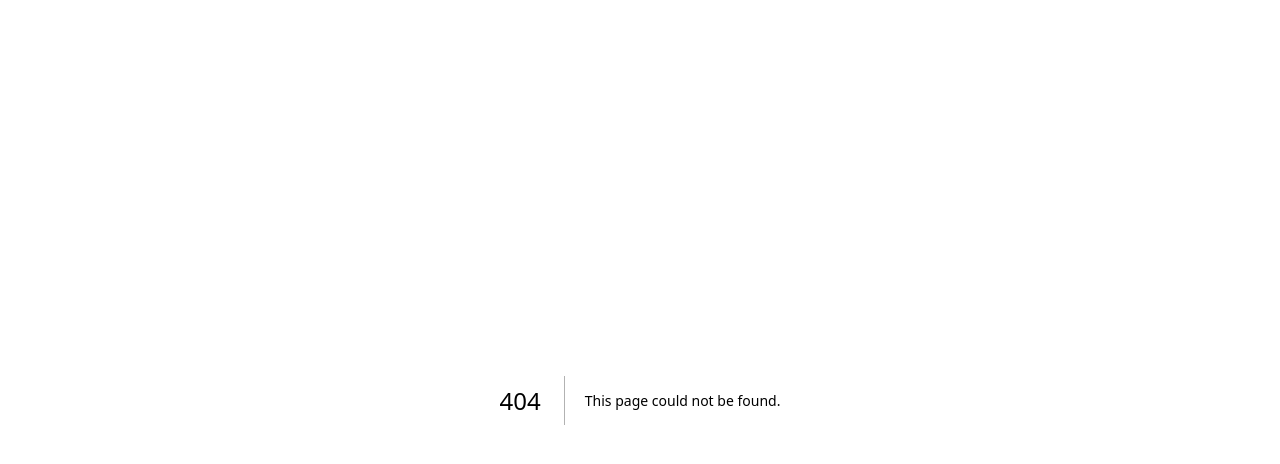
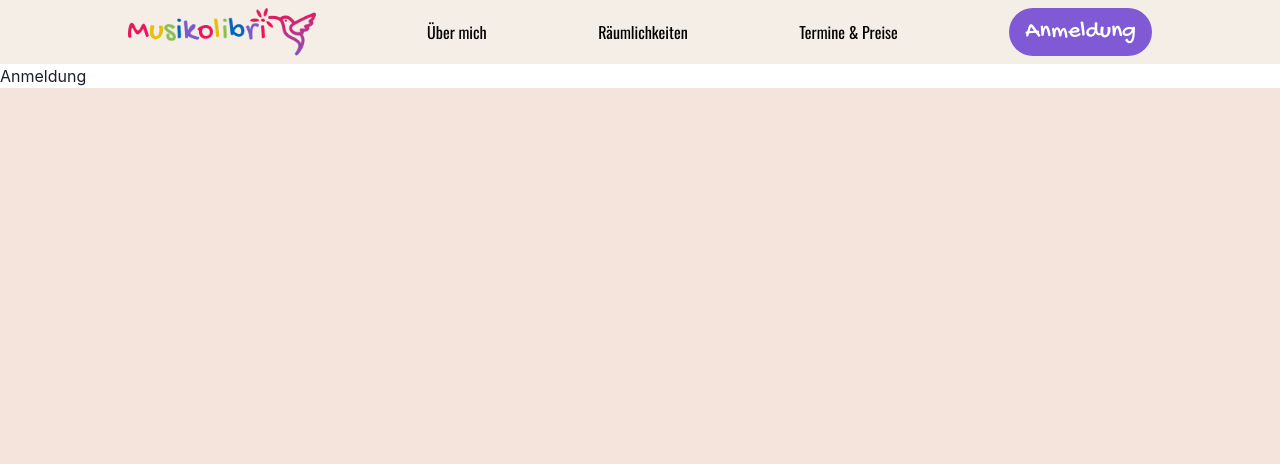
Before and after one commit to sdilauro/musikolibri, a Next.js app: page /formular in a window 1280 px wide. Before the commit this address had no page. Shown: the top 464 px of the page. Built offline with nearby package versions, Linux system fonts and the light colour scheme.

Commit message:
Add form page and link to it

```diff
--- /dev/null
+++ b/src/app/formular/page.tsx
@@ -0,0 +1,11 @@
+import { ChakraProvider } from "@chakra-ui/react";
+import ResponsiveAppBar from "../../../components/navbar";
+
+export default function FormularPage() {
+    return (
+        <ChakraProvider>
+            <ResponsiveAppBar/>
+            Anmeldung
+        </ChakraProvider>
+  )
+}
```
Also changed, not shown: components/gruppe-row/index.tsx (+6 -5 lines).
